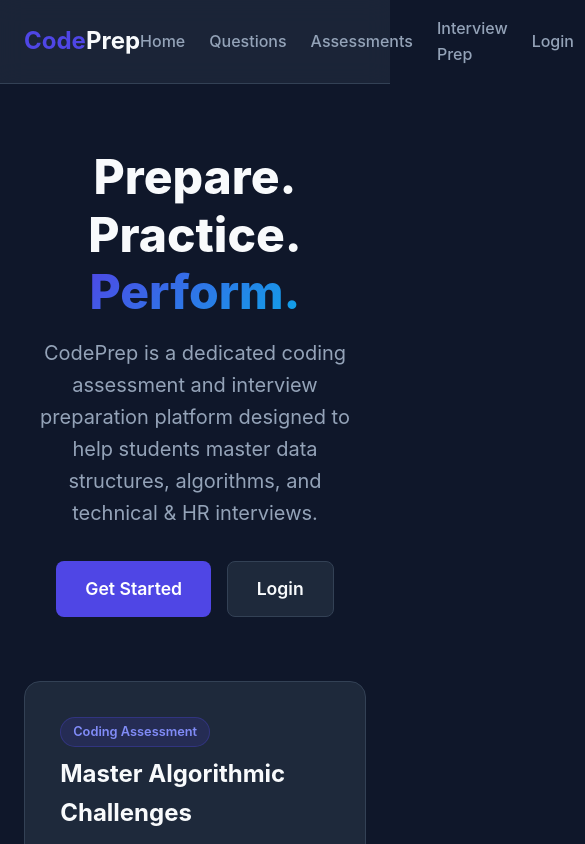
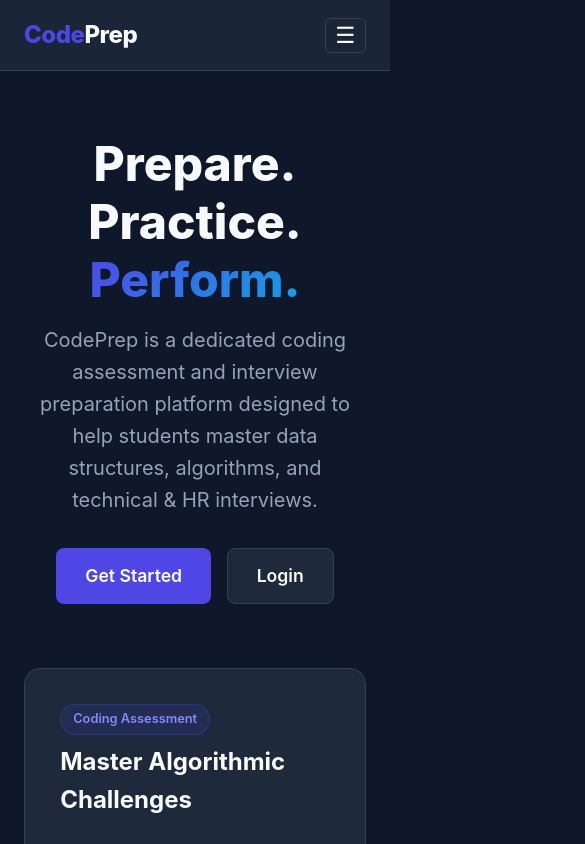
Before and after one commit to R-Adhiya/Codeprep, a React app in the folder frontend/: page / in a window 390 px wide. Shown: the top 844 px of the page, 585 px wide, since content can reach past the window. Built offline with nearby package versions, Linux system fonts and the light colour scheme; the HTML template or start-up script is replaced by a standard one.

Commit message:
style: polish CodePrep user interface

```diff
--- a/frontend/src/App.jsx
+++ b/frontend/src/App.jsx
@@ -2,6 +2,7 @@ import React, { useContext } from 'react';
 import { BrowserRouter as Router, Routes, Route, Navigate } from 'react-router-dom';
 import { AuthProvider, AuthContext } from './context/AuthContext';
 import Navbar from './components/Navbar';
+import Footer from './components/Footer';
 import Home from './pages/Home';
 import Login from './pages/Login';
 import Register from './pages/Register';
@@ -127,6 +128,7 @@ function App() {
               />
             </Routes>
           </main>
+          <Footer />
         </div>
       </Router>
     </AuthProvider>
--- /dev/null
+++ b/frontend/src/components/Footer.jsx
@@ -0,0 +1,13 @@
+import React from 'react';
+
+const Footer = () => {
+  return (
+    <footer className="footer">
+      <div className="footer-container">
+        <p>CodePrep © 2026 — Coding Assessment & Interview Platform | Full Stack Lab Project</p>
+      </div>
+    </footer>
+  );
+};
+
+export default Footer;
--- a/frontend/src/components/Navbar.jsx
+++ b/frontend/src/components/Navbar.jsx
@@ -1,40 +1,60 @@
-import React, { useContext } from 'react';
+import React, { useContext, useState } from 'react';
 import { Link, useNavigate } from 'react-router-dom';
 import { AuthContext } from '../context/AuthContext';
 
 const Navbar = () => {
   const { user, logout, isAdmin } = useContext(AuthContext);
   const navigate = useNavigate();
+  const [mobileMenuOpen, setMobileMenuOpen] = useState(false);
 
   const handleLogout = () => {
     logout();
     navigate('/login');
   };
 
+  const closeMobileMenu = () => {
+    setMobileMenuOpen(false);
+  };
+
   return (
     <nav className="navbar">
       <div className="navbar-container">
-        <Link to="/" className="navbar-brand">
+        <Link to="/" className="navbar-brand" onClick={closeMobileMenu}>
           <span className="brand-code">Code</span>Prep
         </Link>
 
-        <div className="navbar-links">
-          <Link to="/" className="nav-item">Home</Link>
-          <Link to="/questions" className="nav-item">Questions</Link>
-          <Link to="/assessments" className="nav-item">Assessments</Link>
-          <Link to="/interview" className="nav-item">Interview Prep</Link>
+        {/* Mobile Hamburger Toggle */}
+        <button
+          className="mobile-toggle"
+          onClick={() => setMobileMenuOpen(!mobileMenuOpen)}
+          aria-label="Toggle navigation"
+        >
+          {mobileMenuOpen ? '✕' : '☰'}
+        </button>
+
+        <div className={`navbar-links ${mobileMenuOpen ? 'mobile-open' : ''}`}>
+          <Link to="/" className="nav-item" onClick={closeMobileMenu}>Home</Link>
+          <Link to="/questions" className="nav-item" onClick={closeMobileMenu}>Questions</Link>
+          <Link to="/assessments" className="nav-item" onClick={closeMobileMenu}>Assessments</Link>
+          <Link to="/interview" className="nav-item" onClick={closeMobileMenu}>Interview Prep</Link>
           {user ? (
             <>
-              <Link to="/dashboard" className="nav-item">Dashboard</Link>
-              <Link to="/results" className="nav-item">My Results</Link>
-              {isAdmin && <Link to="/admin" className="nav-item admin-link">Admin Panel</Link>}
+              <Link to="/dashboard" className="nav-item" onClick={closeMobileMenu}>Dashboard</Link>
+              <Link to="/results" className="nav-item" onClick={closeMobileMenu}>My Results</Link>
+              {isAdmin && (
+                <Link to="/admin" className="nav-item admin-link" onClick={closeMobileMenu}>
+                  Admin Panel
+                </Link>
+              )}
               <span className="nav-user">Hello, {user.name}</span>
-              <button onClick={handleLogout} className="btn btn-outline">Logout</button>
+              <button onClick={() => { closeMobileMenu(); handleLogout(); }} className="btn btn-outline">
+                Logout
+              </button>
             </>
           ) : (
             <>
-              <Link to="/login" className="nav-item">Login</Link>
-              <Link to="/register" className="btn btn-primary">Register</Link>
+              <Link to="/login" className="nav-item" onClick={closeMobileMenu}>Login</Link>
+              <Link to="/register" className="btn btn-primary" onClick={closeMobileMenu}>Register</Link>
             </>
           )}
         </div>
--- a/frontend/src/index.css
+++ b/frontend/src/index.css
@@ -43,7 +43,7 @@ body {
 
 /* Navbar */
 .navbar {
-  background-color: rgba(30, 41, 59, 0.8);
+  background-color: rgba(30, 41, 59, 0.85);
   backdrop-filter: blur(12px);
   border-bottom: 1px solid var(--border-color);
   position: sticky;
@@ -62,13 +62,25 @@ body {
 
 .navbar-brand {
   font-size: 1.5rem;
-  font-weight: 700;
+  font-weight: 800;
   color: var(--text-main);
   text-decoration: none;
+  letter-spacing: -0.5px;
 }
 
 .brand-code {
   color: var(--primary-color);
+}
+
+.mobile-toggle {
+  display: none;
+  background: none;
+  border: 1px solid var(--border-color);
+  color: var(--text-main);
+  font-size: 1.4rem;
+  padding: 0.2rem 0.6rem;
+  border-radius: 6px;
+  cursor: pointer;
 }
 
 .navbar-links {
@@ -76,6 +88,48 @@ body {
   align-items: center;
   gap: 1.5rem;
 }
+
+@media (max-width: 768px) {
+  .mobile-toggle {
+    display: block;
+  }
+
+  .navbar-links {
+    display: none;
+    flex-direction: column;
+    position: absolute;
+    top: 100%;
+    left: 0;
+    width: 100%;
+    background-color: var(--card-bg);
+    border-bottom: 1px solid var(--border-color);
+    padding: 1.5rem;
+    gap: 1.2rem;
+    align-items: flex-start;
+  }
+
+  .navbar-links.mobile-open {
+    display: flex;
+  }
+}
+
+/* Footer */
+.footer {
+  border-top: 1px solid var(--border-color);
+  background-color: rgba(15, 23, 42, 0.6);
+  padding: 1.5rem 0;
+  margin-top: 3rem;
+  text-align: center;
+}
+
+.footer-container {
+  max-width: 1200px;
+  margin: 0 auto;
+  padding: 0 1.5rem;
+  color: var(--text-muted);
+  font-size: 0.9rem;
+}
+
 
 .nav-item {
   color: var(--text-muted);
```
